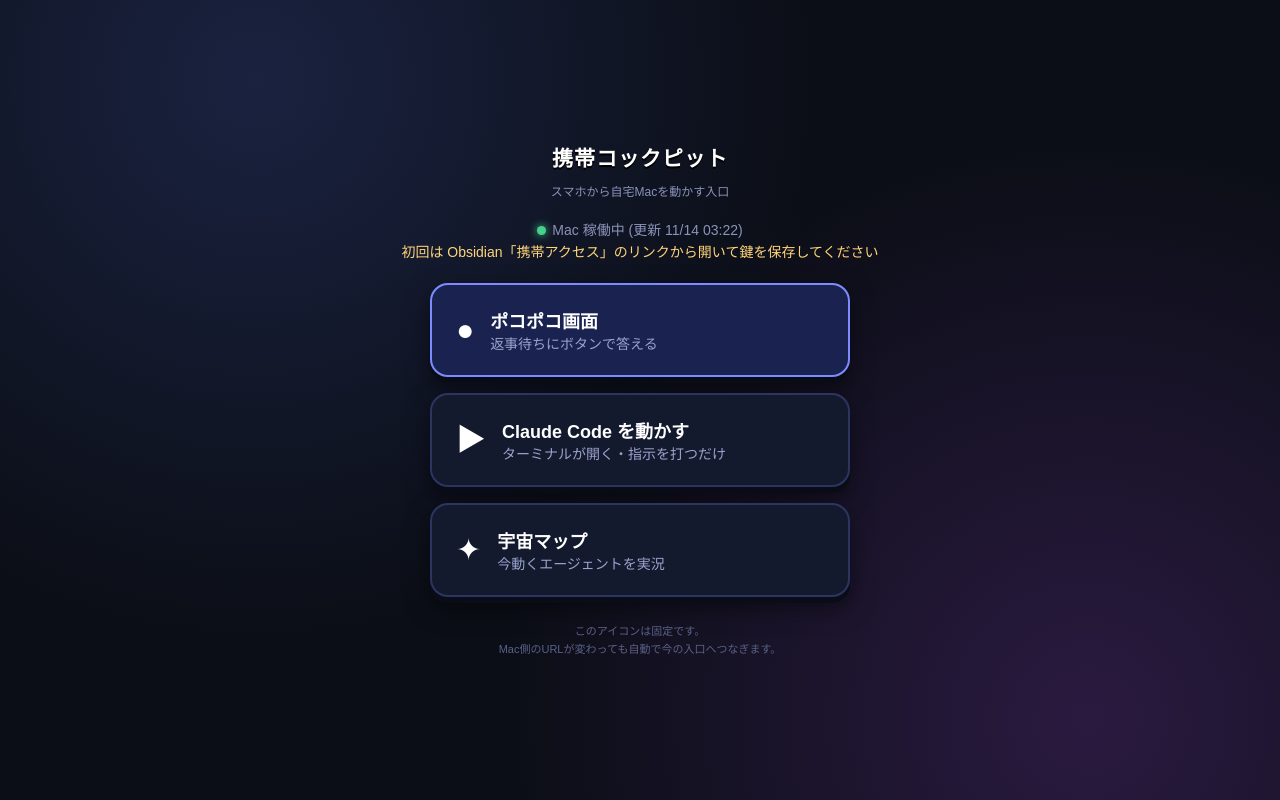
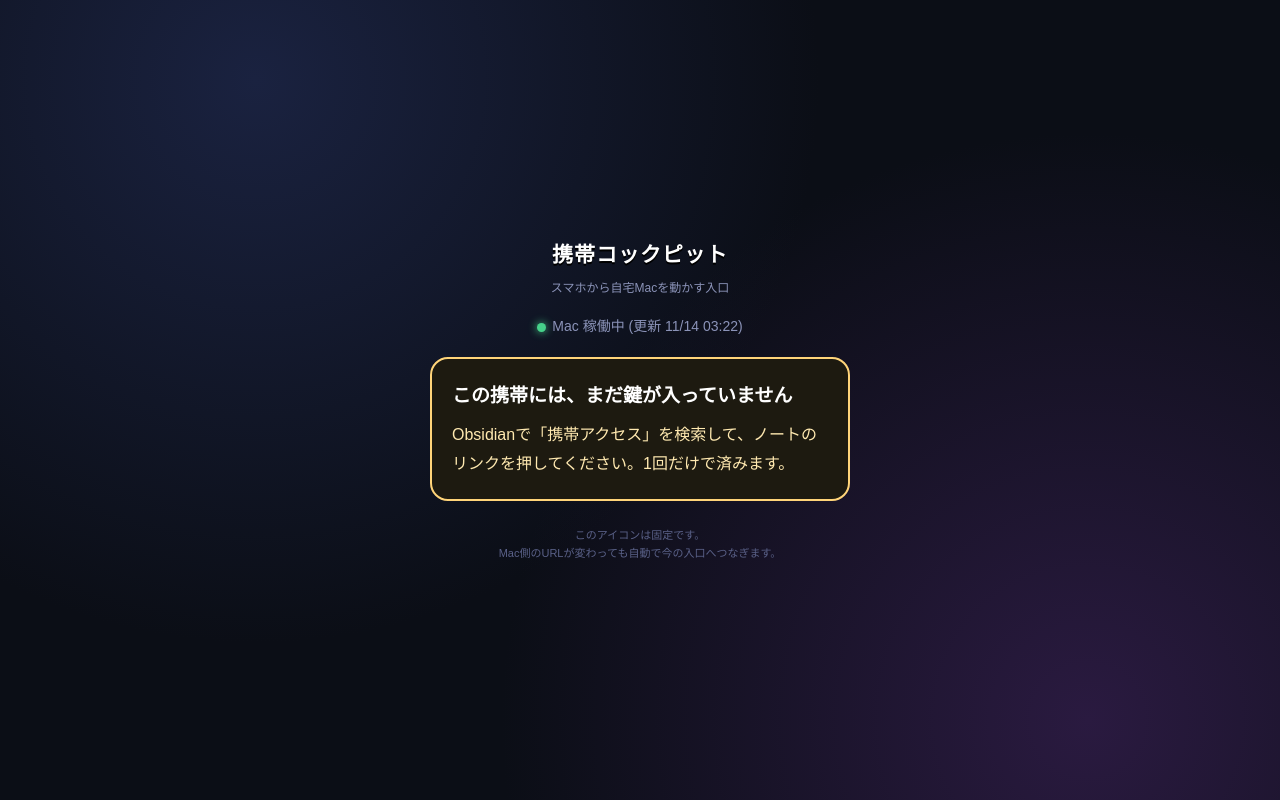
Before and after one commit to imai-design/keitai, a plain HTML site: page index.html in a window 1280 px wide. Drawn offline with Linux system fonts and the light colour scheme; a web font is replaced by a local one.

Commit message:
鍵が無い携帯には、ボタンの代わりに鍵の入れ方を出す

```diff
--- a/index.html
+++ b/index.html
@@ -36,12 +36,27 @@
   .foot{font-size:11px;color:#5a6188;margin-top:6px;text-align:center;line-height:1.6}
   #links{display:flex;flex-direction:column;gap:16px;width:100%;align-items:center;opacity:.4;pointer-events:none}
   #links.ready{opacity:1;pointer-events:auto}
+  .nokey{display:none;width:100%;max-width:420px;border:2px solid #ffd479;border-radius:18px;padding:20px;
+         background:#1d1a10;color:#ffe9b0;font-size:16px;line-height:1.8;text-align:left}
+  .nokey b{display:block;font-size:19px;color:#fff;margin-bottom:8px}
+  .nokey .line{display:none;margin-top:14px}
+  .nokey a.ext{display:block;margin-top:8px;padding:14px;border-radius:12px;background:#7c8cff;color:#fff;
+               text-align:center;text-decoration:none;font-size:17px}
+  .saved{display:none;font-size:15px;color:#46d18a;text-align:center}
 </style>
 </head>
 <body>
   <h1>携帯コックピット</h1>
   <div class="sub">スマホから自宅Macを動かす入口</div>
   <div id="status"><span class="dot off"></span>接続を確認中…</div>
+
+  <div class="saved" id="saved">鍵が入りました。下のボタンから開けます。</div>
+  <div class="nokey" id="nokey">
+    <b>この携帯には、まだ鍵が入っていません</b>
+    <span>Obsidianで「携帯アクセス」を検索して、ノートのリンクを押してください。1回だけで済みます。</span>
+    <span class="line" id="inline">LINEの中の画面には鍵が入りません。下のボタンで開き直してください。
+      <a class="ext" href="https://imai-design.github.io/keitai/?openExternalBrowser=1">Safariで開き直す</a></span>
+  </div>
 
   <div id="links">
     <a class="btn term" id="lk-board" href="#"><span class="ico">●</span>
@@ -65,7 +80,8 @@
   const KEY_STORE = "keitai_key";
   const params = new URLSearchParams(location.hash.slice(1));
   let key = params.get("k");
-  if (key) { try{ localStorage.setItem(KEY_STORE, key); }catch(e){} history.replaceState(null,"",location.pathname); }
+  let justSaved = false;
+  if (key) { try{ localStorage.setItem(KEY_STORE, key); }catch(e){} justSaved = true; history.replaceState(null,"",location.pathname); }
   else { try{ key = localStorage.getItem(KEY_STORE) || ""; }catch(e){ key=""; } }
 
   const statusEl = document.getElementById("status");
@@ -84,11 +100,16 @@
     .then(d => {
       if (!d.base) throw 0;
       setLinks(d.base);
-      linksEl.classList.add("ready");
       const upd = d.updated ? ("  (更新 "+d.updated+")") : "";
       statusEl.innerHTML = '<span class="dot on"></span>Mac 稼働中' + upd;
-      if (!key) {
-        statusEl.innerHTML += '<br><span style="color:#ffd479">初回は Obsidian「携帯アクセス」のリンクから開いて鍵を保存してください</span>';
+      if (key) {
+        linksEl.classList.add("ready");
+        if (justSaved) document.getElementById("saved").style.display = "block";
+      } else {
+        // 鍵が無いままボタンを押すと「開けませんでした」に着くだけなので、ボタンを出さずに入れ方を出す
+        linksEl.style.display = "none";
+        document.getElementById("nokey").style.display = "block";
+        if (/Line\//i.test(navigator.userAgent)) document.getElementById("inline").style.display = "block";
       }
     })
     .catch(() => {
```
